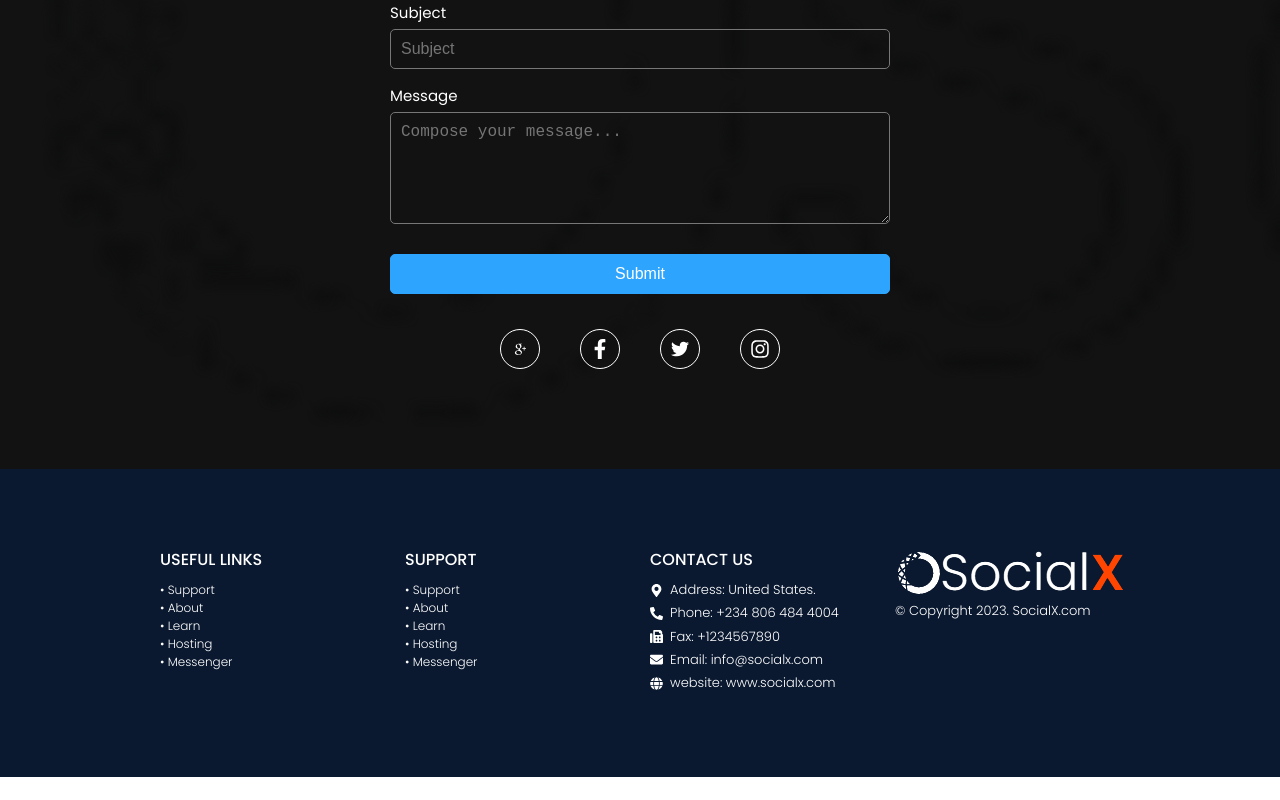
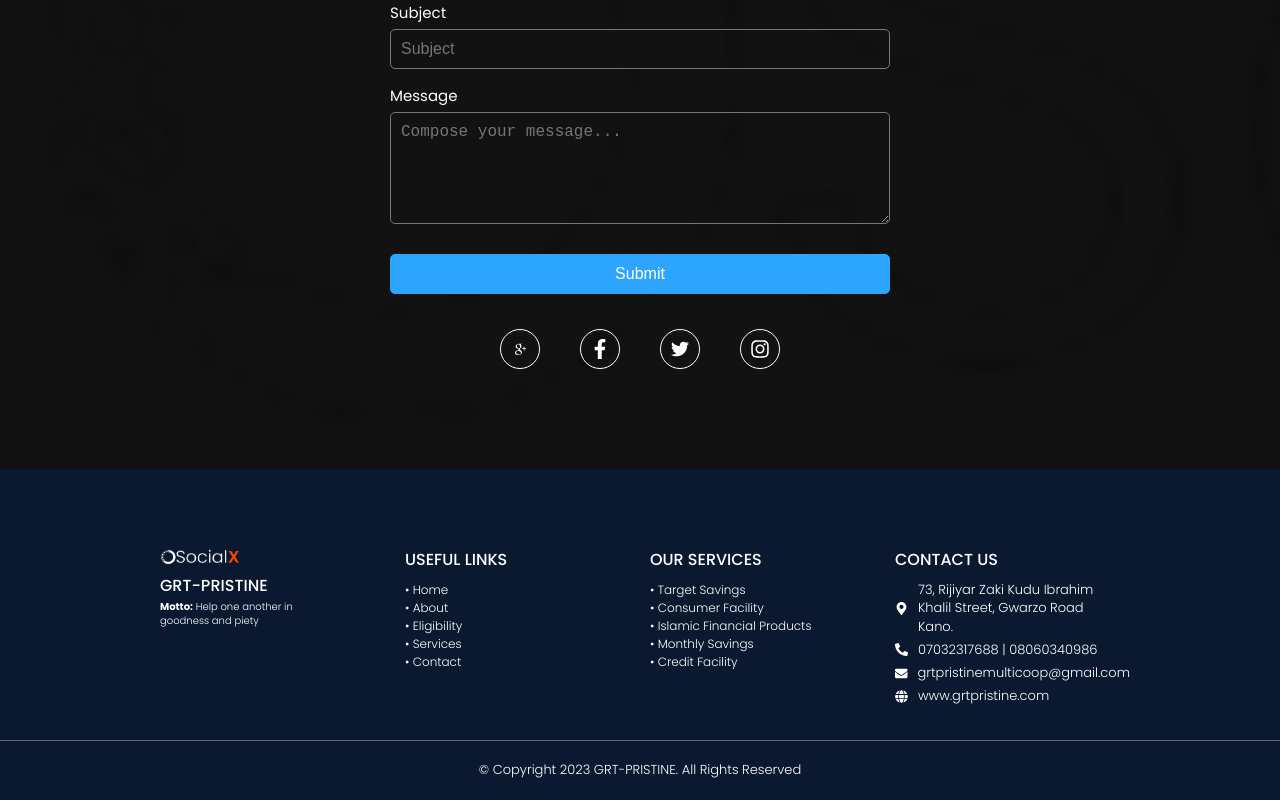
Before and after one commit to adex-badr18/grtp, a React (Vite) app: page / in a window 1280 px wide. Shown: the part 3518-4318 px from the top of the page. Before the commit the page ends 4295 px from the top, so only its background shows below. Built offline with nearby package versions, Linux system fonts and the light colour scheme.

Commit message:
refactor: Modify & style footer section

```diff
--- a/src/components/footer/Footer.css
+++ b/src/components/footer/Footer.css
@@ -2,14 +2,15 @@ footer#footer {
     background: var(--dark-blue);
     color: var(--color-white);
     width: 100%;
-    padding: 8rem 0;
+    padding: 8rem 0 0;
 
 }
 
-.footer {
+footer .footer {
     display: grid;
-    grid-template-columns: repeat(auto-fit, minmax(20rem, 1fr));
+    grid-template-columns: repeat(auto-fit, minmax(22rem, 1fr));
     gap: 2rem;
+    padding-bottom: 3rem;
 }
 
 .footer h4 {
@@ -22,7 +23,7 @@ footer#footer {
 
 .footer-links {
     display: flex;
-    flex-direction: column ;
+    flex-direction: column;
 }
 
 .footer-links a {
@@ -34,3 +35,39 @@ footer#footer {
     align-items: center;
     margin-bottom: 5px;
 }
+
+.footer-contact p svg {
+    margin-right: 1rem;
+    font-size: 1.3rem;
+}
+
+.footer-contact p span {
+    width: 90%;
+}
+
+.footer-box img {
+    width: 8rem;
+    margin-bottom: 1rem;
+}
+
+.footer-box .footer-brand {
+    display: flex;
+    flex-direction: column;
+}
+
+.footer-box .footer-brand p {
+    font-size: 1rem;
+    margin-top: -.8rem;
+    width: 80%;
+}
+
+.footer-box .footer-brand p span.motto {
+    font-weight: 700;
+}
+
+footer#footer div.copyright {
+    padding: 2rem 0;
+    text-align: center;
+    border-top: 1px solid #666666;
+    margin: 0 auto;
+}
--- a/src/components/footer/Footer.jsx
+++ b/src/components/footer/Footer.jsx
@@ -8,51 +8,61 @@ const Footer = () => {
         <footer id='footer'>
             <div className="container footer">
                 <div className="footer-box">
+                    <div className="footer-brand">
+                        <img src={logo} alt="GRTP logo" />
+                        <h4>GRT-Pristine</h4>
+                        <p className='u-text-small'><span className='motto'>Motto:</span> Help one another in goodness and piety</p>
+                    </div>
+                </div>
+
+                <div className="footer-box">
                     <h4>Useful Links</h4>
                     <div className="footer-links">
-                        <a href="#">&bull; Support</a>
-                        <a href="#">&bull; About</a>
-                        <a href="#">&bull; Learn</a>
-                        <a href="#">&bull; Hosting</a>
-                        <a href="#">&bull; Messenger</a>
+                        <a href="#header">&bull; Home</a>
+                        <a href="#about">&bull; About</a>
+                        <a href="#eligibility">&bull; Eligibility</a>
+                        <a href="#services">&bull; Services</a>
+                        <a href="#contact">&bull; Contact</a>
                     </div>
                 </div>
                 <div className="footer-box">
-                <h4>Support</h4>
+                    <h4>Our Services</h4>
                     <div className="footer-links">
-                        <a href="#">&bull; Support</a>
-                        <a href="#">&bull; About</a>
-                        <a href="#">&bull; Learn</a>
-                        <a href="#">&bull; Hosting</a>
-                        <a href="#">&bull; Messenger</a>
+                        <a href="#">&bull; Target Savings</a>
+                        <a href="#">&bull; Consumer Facility</a>
+                        <a href="#">&bull; Islamic Financial Products</a>
+                        <a href="#">&bull; Monthly Savings</a>
+                        <a href="#">&bull; Credit Facility</a>
                     </div>
                 </div>
+
                 <div className="footer-box">
                     <h4>Contact Us</h4>
                     <div className="footer-contact">
                         <p className='u-text-small u-text-light'>
-                            <FaMapMarkerAlt /> &#160; Address: United States.
+                            <FaMapMarkerAlt />
+                            <span>73, Rijiyar Zaki Kudu Ibrahim Khalil Street, Gwarzo Road Kano.</span>
                         </p>
                         <p className='u-text-small u-text-light'>
-                            <FaPhoneAlt /> &#160; Phone: +234 806 484 4004
+                            <FaPhoneAlt />
+                            <span>07032317688 | 08060340986</span>
                         </p>
                         <p className='u-text-small u-text-light'>
-                            <FaFax /> &#160; Fax: +1234567890
+                            <FaEnvelope />
+                            <span>grtpristinemulticoop@gmail.com</span>
                         </p>
                         <p className='u-text-small u-text-light'>
-                            <FaEnvelope /> &#160; Email: info@socialx.com
-                        </p>
-                        <p className='u-text-small u-text-light'>
-                            <FaGlobe /> &#160; website: www.socialx.com
+                            <FaGlobe />
+                            <span>www.grtpristine.com</span>
                         </p>
                     </div>
                 </div>
-                <div className="footer-box">
-                    <img src={logo} alt="SocialX logo" />
-                    <p className="u-text-small">
-                        &copy; Copyright {new Date().getFullYear()}. SocialX.com
-                    </p>
-                </div>
+            </div>
+
+            <div className="copyright">
+                <p className="u-text-small">
+                    &copy; Copyright {new Date().getFullYear()} GRT-PRISTINE. All Rights Reserved
+                </p>
             </div>
         </footer>
     )
```
